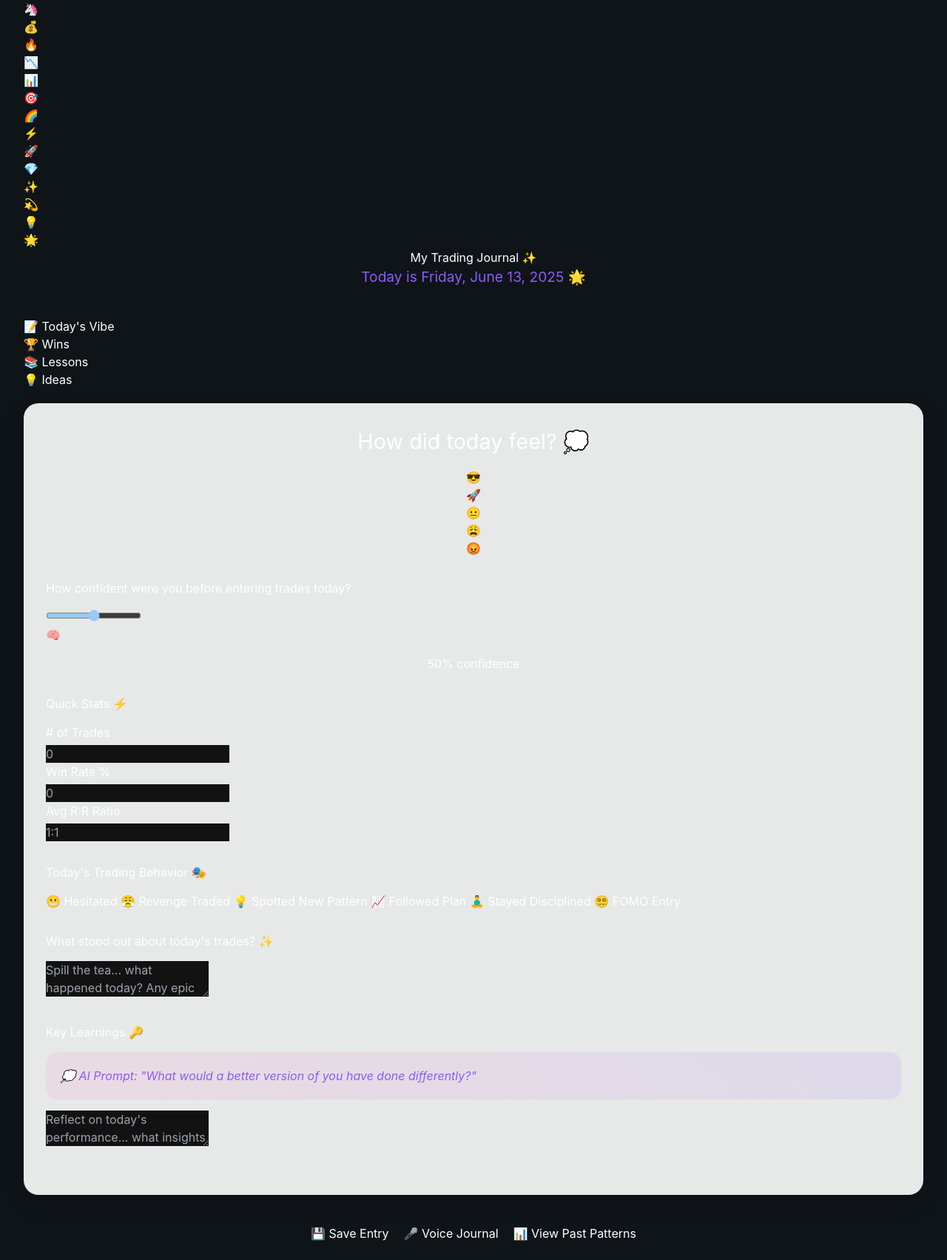
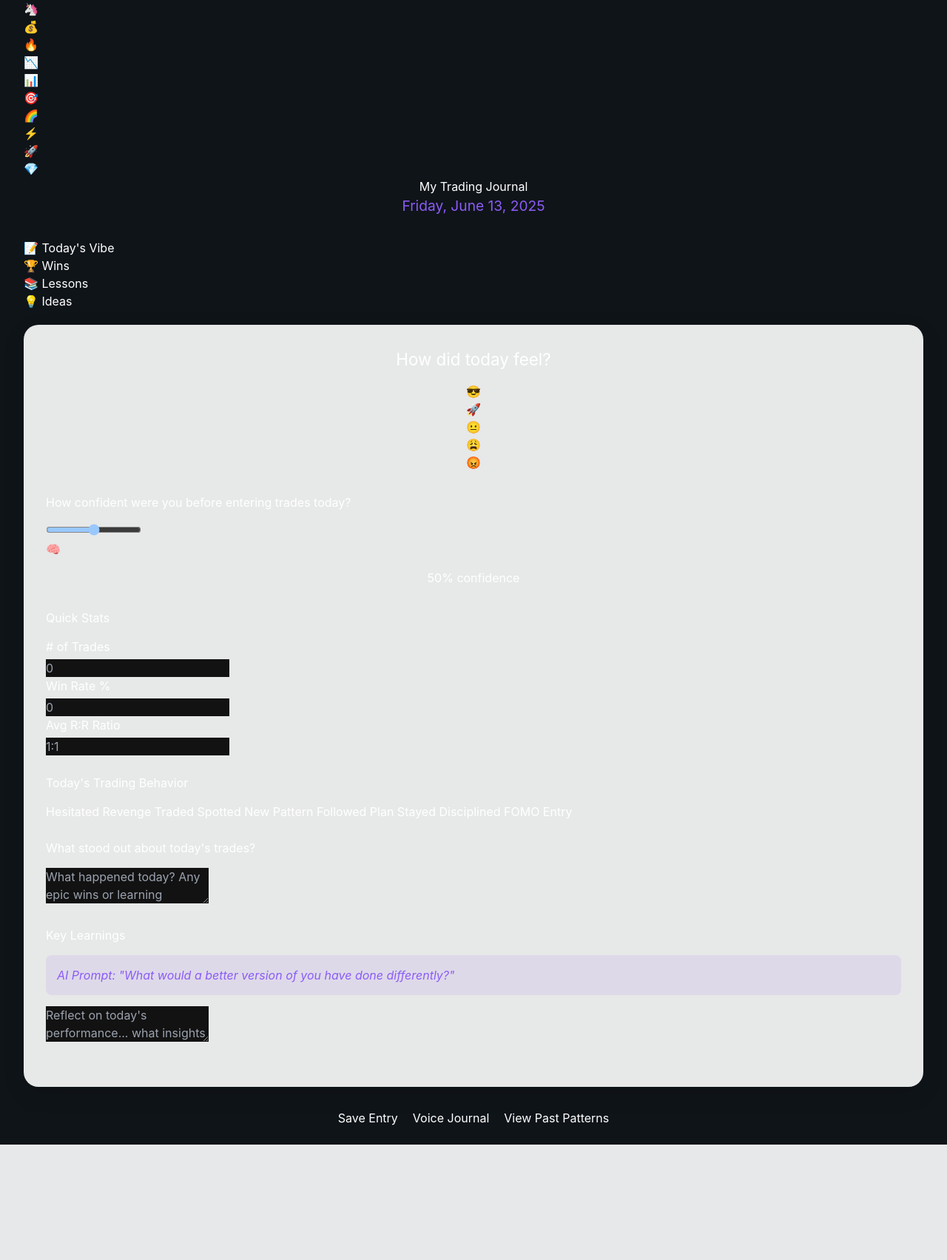
Before and after one commit to Shaunwolf/Piptrack, a Flask app: page /journal in a window 1280 px wide. Shown: the part 145-1848 px from the top of the page at 74% size. After the commit the page ends 1692 px from the top, so only its background shows below. Run offline with Flask 3, Linux system fonts and the light colour scheme; data comes from the database, SQL or seed files in the repository; data that the repository does not hold is empty; some libraries are stand-ins or nearby versions.

Commit message:
Improve the journal's layout and appearance by removing unnecessary emojis
Removes emojis and adjusts spacing/font sizes within journal_new.html for cleaner UI.

Replit-Commit-Author: Agent
Replit-Commit-Session-Id: d9a00323-5494-4a57-9400-42341ce35d1b
Replit-Commit-Screenshot-Url: https://storage.googleapis.com/screenshot-production-us-central1/fe60b9d2-207d-45d2-b205-c500ca57dec4/41178522-fea3-4e6a-a8a3-84272e34eef5.jpg

```diff
--- a/templates/journal_new.html
+++ b/templates/journal_new.html
@@ -452,19 +452,15 @@
 
     <!-- Main Journal Card -->
     <div class="journal-card" id="journalPage">
-        <!-- Corner Doodles -->
-        <div class="doodle top-left">✨</div>
-        <div class="doodle top-right">💫</div>
-        <div class="doodle bottom-left">💡</div>
-        <div class="doodle bottom-right">🌟</div>
+
 
         <div style="position: relative;">
 
             <!-- Journal Header -->
-            <div style="text-align: center; margin-bottom: 40px;">
-                <h1 class="handwritten-title">My Trading Journal ✨</h1>
+            <div style="text-align: center; margin-bottom: 30px;">
+                <h1 class="handwritten-title">My Trading Journal</h1>
                 <div class="handwritten-text" style="font-size: 1.2rem; color: #8b5cf6;">
-                    Today is <span id="currentDate">loading...</span> 🌟
+                    <span id="currentDate">loading...</span>
                 </div>
             </div>
 
@@ -481,8 +477,8 @@
                 <div style="background: rgba(255, 255, 255, 0.9); border-radius: 20px; padding: 30px; margin: 20px 0; box-shadow: 0 10px 30px rgba(0, 0, 0, 0.1);">
 
                     <!-- Mood Tracker -->
-                    <div style="text-align: center; margin-bottom: 30px;">
-                        <h3 class="handwritten-heading" style="font-size: 1.8rem; margin-bottom: 15px;">How did today feel? 💭</h3>
+                    <div style="text-align: center; margin-bottom: 25px;">
+                        <h3 class="handwritten-heading" style="font-size: 1.4rem; margin-bottom: 15px;">How did today feel?</h3>
                         <div class="mood-selector">
                             <div class="mood-emoji" data-mood="confident" title="Confident">😎</div>
                             <div class="mood-emoji" data-mood="excited" title="Excited">🚀</div>
@@ -505,8 +501,8 @@
                     </div>
 
                     <!-- Quick Stats Grid -->
-                    <div style="margin: 30px 0;">
-                        <h4 class="handwritten-heading" style="margin-bottom: 15px;">Quick Stats ⚡</h4>
+                    <div style="margin: 25px 0;">
+                        <h4 class="handwritten-heading" style="margin-bottom: 15px;">Quick Stats</h4>
                         <div class="quick-stats">
                             <div>
                                 <label class="handwritten-text" style="display: block; margin-bottom: 5px;"># of Trades</label>
@@ -524,35 +520,35 @@
                     </div>
 
                     <!-- Emotion + Behavior Tags -->
-                    <div style="margin: 30px 0;">
-                        <h4 class="handwritten-heading" style="margin-bottom: 15px;">Today's Trading Behavior 🎭</h4>
+                    <div style="margin: 25px 0;">
+                        <h4 class="handwritten-heading" style="margin-bottom: 15px;">Today's Trading Behavior</h4>
                         <div class="tag-group">
-                            <button class="tag-btn" data-tag="hesitated">😬 Hesitated</button>
-                            <button class="tag-btn" data-tag="revenge">😤 Revenge Traded</button>
-                            <button class="tag-btn" data-tag="pattern">💡 Spotted New Pattern</button>
-                            <button class="tag-btn" data-tag="plan">📈 Followed Plan</button>
-                            <button class="tag-btn" data-tag="disciplined">🧘‍♂️ Stayed Disciplined</button>
-                            <button class="tag-btn" data-tag="fomo">😵‍💫 FOMO Entry</button>
+                            <button class="tag-btn" data-tag="hesitated">Hesitated</button>
+                            <button class="tag-btn" data-tag="revenge">Revenge Traded</button>
+                            <button class="tag-btn" data-tag="pattern">Spotted New Pattern</button>
+                            <button class="tag-btn" data-tag="plan">Followed Plan</button>
+                            <button class="tag-btn" data-tag="disciplined">Stayed Disciplined</button>
+                            <button class="tag-btn" data-tag="fomo">FOMO Entry</button>
                         </div>
                     </div>
 
                     <!-- Trade Highlights -->
-                    <div style="margin: 30px 0;">
-                        <h4 class="handwritten-heading" style="margin-bottom: 15px;">What stood out about today's trades? ✨</h4>
+                    <div style="margin: 25px 0;">
+                        <h4 class="handwritten-heading" style="margin-bottom: 15px;">What stood out about today's trades?</h4>
                         <textarea class="rich-text-area" id="tradeHighlights"
-                                  placeholder="Spill the tea... what happened today? Any epic wins or learning moments? 📝"></textarea>
+                                  placeholder="What happened today? Any epic wins or learning moments?"></textarea>
                     </div>
 
                     <!-- Key Learnings -->
-                    <div style="margin: 30px 0;">
-                        <h4 class="handwritten-heading" style="margin-bottom: 15px;">Key Learnings 🔑</h4>
-                        <div style="background: linear-gradient(45deg, rgba(255, 105, 180, 0.1), rgba(139, 92, 246, 0.1)); border-radius: 15px; padding: 20px; margin-bottom: 15px;">
+                    <div style="margin: 25px 0;">
+                        <h4 class="handwritten-heading" style="margin-bottom: 15px;">Key Learnings</h4>
+                        <div style="background: rgba(139, 92, 246, 0.1); border-radius: 8px; padding: 15px; margin-bottom: 15px;">
                             <div class="handwritten-text" style="font-style: italic; color: #8b5cf6;">
-                                💭 AI Prompt: "What would a better version of you have done differently?"
+                                AI Prompt: "What would a better version of you have done differently?"
                             </div>
                         </div>
                         <textarea class="rich-text-area" id="keyLearnings"
-                                  placeholder="Reflect on today's performance... what insights did you gain? 🌱"></textarea>
+                                  placeholder="Reflect on today's performance... what insights did you gain?"></textarea>
                     </div>
 
                 </div>
@@ -561,11 +557,11 @@
             <!-- Wins Tab -->
             <div class="tab-content" id="wins-tab" style="display: none;">
                 <div style="background: rgba(255, 255, 255, 0.9); border-radius: 20px; padding: 30px; margin: 20px 0;">
-                    <h2 class="handwritten-heading" style="font-size: 2rem; color: #10b981; text-align: center; margin-bottom: 30px;">🏆 Victory Collection 🏆</h2>
+                    <h2 class="handwritten-heading" style="font-size: 1.8rem; color: #10b981; text-align: center; margin-bottom: 25px;">Victory Collection</h2>
 
                     <!-- Best Trade of the Day -->
-                    <div style="margin: 30px 0;">
-                        <h4 class="handwritten-heading" style="margin-bottom: 15px;">Best Trade Today ⭐</h4>
+                    <div style="margin: 25px 0;">
+                        <h4 class="handwritten-heading" style="margin-bottom: 15px;">Best Trade Today</h4>
                         <div style="display: grid; grid-template-columns: 1fr 1fr; gap: 20px; margin-bottom: 20px;">
                             <div>
                                 <label class="handwritten-text" style="display: block; margin-bottom: 5px;">Symbol</label>
@@ -577,27 +573,27 @@
                             </div>
                         </div>
                         <textarea class="rich-text-area" id="bestTradeStory"
-                                  placeholder="What made this trade special? Tell the story of your victory! 🎉"></textarea>
+                                  placeholder="What made this trade special? Tell the story of your victory!"></textarea>
                     </div>
 
                     <!-- Achievements -->
-                    <div style="margin: 30px 0;">
-                        <h4 class="handwritten-heading" style="margin-bottom: 15px;">Today's Achievements 🎯</h4>
+                    <div style="margin: 25px 0;">
+                        <h4 class="handwritten-heading" style="margin-bottom: 15px;">Today's Achievements</h4>
                         <div class="tag-group">
-                            <button class="tag-btn achievement-tag" data-achievement="streak">🔥 Win Streak</button>
-                            <button class="tag-btn achievement-tag" data-achievement="discipline">🧘‍♂️ Perfect Discipline</button>
-                            <button class="tag-btn achievement-tag" data-achievement="patience">⏰ Perfect Timing</button>
-                            <button class="tag-btn achievement-tag" data-achievement="pattern">👁️ Spotted Great Pattern</button>
-                            <button class="tag-btn achievement-tag" data-achievement="risk">⚖️ Perfect Risk Management</button>
-                            <button class="tag-btn achievement-tag" data-achievement="profit">💰 Hit Profit Target</button>
+                            <button class="tag-btn achievement-tag" data-achievement="streak">Win Streak</button>
+                            <button class="tag-btn achievement-tag" data-achievement="discipline">Perfect Discipline</button>
+                            <button class="tag-btn achievement-tag" data-achievement="patience">Perfect Timing</button>
+                            <button class="tag-btn achievement-tag" data-achievement="pattern">Spotted Great Pattern</button>
+                            <button class="tag-btn achievement-tag" data-achievement="risk">Perfect Risk Management</button>
+                            <button class="tag-btn achievement-tag" data-achievement="profit">Hit Profit Target</button>
                         </div>
                     </div>
 
                     <!-- Celebration Notes -->
-                    <div style="margin: 30px 0;">
-                        <h4 class="handwritten-heading" style="margin-bottom: 15px;">Celebration Notes 🎊</h4>
+                    <div style="margin: 25px 0;">
+                        <h4 class="handwritten-heading" style="margin-bottom: 15px;">Celebration Notes</h4>
                         <textarea class="rich-text-area" id="celebrationNotes"
-                                  placeholder="What are you proud of today? Celebrate your wins, big and small! 🌟"></textarea>
+                                  placeholder="What are you proud of today? Celebrate your wins, big and small!"></textarea>
                     </div>
                 </div>
             </div>
@@ -605,38 +601,38 @@
             <!-- Lessons Tab -->
             <div class="tab-content" id="losses-tab" style="display: none;">
                 <div style="background: rgba(255, 255, 255, 0.9); border-radius: 20px; padding: 30px; margin: 20px 0;">
-                    <h2 class="handwritten-heading" style="font-size: 2rem; color: #f59e0b; text-align: center; margin-bottom: 30px;">📚 Learning Library 📚</h2>
+                    <h2 class="handwritten-heading" style="font-size: 1.8rem; color: #f59e0b; text-align: center; margin-bottom: 25px;">Learning Library</h2>
 
                     <!-- Mistake Analysis -->
-                    <div style="margin: 30px 0;">
-                        <h4 class="handwritten-heading" style="margin-bottom: 15px;">What Went Wrong? 🔍</h4>
+                    <div style="margin: 25px 0;">
+                        <h4 class="handwritten-heading" style="margin-bottom: 15px;">What Went Wrong?</h4>
                         <div class="tag-group">
-                            <button class="tag-btn mistake-tag" data-mistake="entry">🚪 Poor Entry</button>
-                            <button class="tag-btn mistake-tag" data-mistake="exit">🚶‍♂️ Poor Exit</button>
-                            <button class="tag-btn mistake-tag" data-mistake="size">📏 Wrong Size</button>
-                            <button class="tag-btn mistake-tag" data-mistake="fomo">😵‍💫 FOMO Trade</button>
-                            <button class="tag-btn mistake-tag" data-mistake="revenge">😤 Revenge Trade</button>
-                            <button class="tag-btn mistake-tag" data-mistake="plan">📋 Ignored Plan</button>
+                            <button class="tag-btn mistake-tag" data-mistake="entry">Poor Entry</button>
+                            <button class="tag-btn mistake-tag" data-mistake="exit">Poor Exit</button>
+                            <button class="tag-btn mistake-tag" data-mistake="size">Wrong Size</button>
+                            <button class="tag-btn mistake-tag" data-mistake="fomo">FOMO Trade</button>
+                            <button class="tag-btn mistake-tag" data-mistake="revenge">Revenge Trade</button>
+                            <button class="tag-btn mistake-tag" data-mistake="plan">Ignored Plan</button>
                         </div>
                     </div>
 
                     <!-- Lesson Learned -->
-                    <div style="margin: 30px 0;">
-                        <h4 class="handwritten-heading" style="margin-bottom: 15px;">Key Lesson Learned 💡</h4>
-                        <div style="background: linear-gradient(45deg, rgba(245, 158, 11, 0.1), rgba(139, 92, 246, 0.1)); border-radius: 15px; padding: 20px; margin-bottom: 15px;">
+                    <div style="margin: 25px 0;">
+                        <h4 class="handwritten-heading" style="margin-bottom: 15px;">Key Lesson Learned</h4>
+                        <div style="background: rgba(245, 158, 11, 0.1); border-radius: 8px; padding: 15px; margin-bottom: 15px;">
                             <div class="handwritten-text" style="font-style: italic; color: #f59e0b;">
-                                🧠 Remember: Every loss is a lesson in disguise. What did the market teach you today?
+                                Remember: Every loss is a lesson in disguise. What did the market teach you today?
                             </div>
                         </div>
                         <textarea class="rich-text-area" id="lessonLearned"
-                                  placeholder="What specific lesson did you learn? How will you apply this going forward? 📖"></textarea>
+                                  placeholder="What specific lesson did you learn? How will you apply this going forward?"></textarea>
                     </div>
 
                     <!-- Prevention Strategy -->
-                    <div style="margin: 30px 0;">
-                        <h4 class="handwritten-heading" style="margin-bottom: 15px;">How to Prevent This Next Time 🛡️</h4>
+                    <div style="margin: 25px 0;">
+                        <h4 class="handwritten-heading" style="margin-bottom: 15px;">How to Prevent This Next Time</h4>
                         <textarea class="rich-text-area" id="preventionStrategy"
-                                  placeholder="What specific steps will you take to avoid this mistake in the future? 🎯"></textarea>
+                                  placeholder="What specific steps will you take to avoid this mistake in the future?"></textarea>
                     </div>
                 </div>
             </div>
@@ -644,53 +640,53 @@
             <!-- Ideas Tab -->
             <div class="tab-content" id="ideas-tab" style="display: none;">
                 <div style="background: rgba(255, 255, 255, 0.9); border-radius: 20px; padding: 30px; margin: 20px 0;">
-                    <h2 class="handwritten-heading" style="font-size: 2rem; color: #8b5cf6; text-align: center; margin-bottom: 30px;">💡 Bright Ideas 💡</h2>
+                    <h2 class="handwritten-heading" style="font-size: 1.8rem; color: #8b5cf6; text-align: center; margin-bottom: 25px;">Bright Ideas</h2>
 
                     <!-- New Pattern Spotted -->
-                    <div style="margin: 30px 0;">
-                        <h4 class="handwritten-heading" style="margin-bottom: 15px;">New Patterns Discovered 🔍</h4>
+                    <div style="margin: 25px 0;">
+                        <h4 class="handwritten-heading" style="margin-bottom: 15px;">New Patterns Discovered</h4>
                         <textarea class="rich-text-area" id="newPatterns"
-                                  placeholder="Did you notice any new chart patterns or market behaviors today? Document them here! 📈"></textarea>
+                                  placeholder="Did you notice any new chart patterns or market behaviors today? Document them here!"></textarea>
                     </div>
 
                     <!-- Strategy Ideas -->
-                    <div style="margin: 30px 0;">
-                        <h4 class="handwritten-heading" style="margin-bottom: 15px;">Strategy Improvements 🚀</h4>
+                    <div style="margin: 25px 0;">
+                        <h4 class="handwritten-heading" style="margin-bottom: 15px;">Strategy Improvements</h4>
                         <textarea class="rich-text-area" id="strategyIdeas"
-                                  placeholder="What improvements can you make to your trading strategy? Any new approaches to test? 💭"></textarea>
+                                  placeholder="What improvements can you make to your trading strategy? Any new approaches to test?"></textarea>
                     </div>
 
                     <!-- Market Observations -->
-                    <div style="margin: 30px 0;">
-                        <h4 class="handwritten-heading" style="margin-bottom: 15px;">Market Observations 👁️</h4>
+                    <div style="margin: 25px 0;">
+                        <h4 class="handwritten-heading" style="margin-bottom: 15px;">Market Observations</h4>
                         <textarea class="rich-text-area" id="marketObservations"
-                                  placeholder="What did you notice about market conditions today? Any insights about sector rotation, volatility, or trends? 🌊"></textarea>
+                                  placeholder="What did you notice about market conditions today? Any insights about sector rotation, volatility, or trends?"></textarea>
                     </div>
 
                     <!-- Tomorrow's Plan -->
-                    <div style="margin: 30px 0;">
-                        <h4 class="handwritten-heading" style="margin-bottom: 15px;">Tomorrow's Game Plan 📋</h4>
-                        <div style="background: linear-gradient(45deg, rgba(139, 92, 246, 0.1), rgba(59, 130, 246, 0.1)); border-radius: 15px; padding: 20px; margin-bottom: 15px;">
+                    <div style="margin: 25px 0;">
+                        <h4 class="handwritten-heading" style="margin-bottom: 15px;">Tomorrow's Game Plan</h4>
+                        <div style="background: rgba(139, 92, 246, 0.1); border-radius: 8px; padding: 15px; margin-bottom: 15px;">
                             <div class="handwritten-text" style="font-style: italic; color: #8b5cf6;">
-                                ⭐ Pro Tip: End each day by planning the next. What will you focus on tomorrow?
+                                Pro Tip: End each day by planning the next. What will you focus on tomorrow?
                             </div>
                         </div>
                         <textarea class="rich-text-area" id="tomorrowPlan"
-                                  placeholder="What are your specific goals and focus areas for tomorrow's trading session? 🎯"></textarea>
+                                  placeholder="What are your specific goals and focus areas for tomorrow's trading session?"></textarea>
                     </div>
                 </div>
             </div>
 
             <!-- Bottom Action Bar -->
-            <div style="display: flex; justify-content: center; gap: 20px; margin-top: 40px; flex-wrap: wrap;">
+            <div style="display: flex; justify-content: center; gap: 20px; margin-top: 30px; flex-wrap: wrap;">
                 <button class="save-btn" id="saveBtn" onclick="saveJournalEntry()">
-                    💾 Save Entry
+                    Save Entry
                 </button>
                 <button class="voice-btn" onclick="toggleVoiceJournal()">
-                    🎤 Voice Journal
+                    Voice Journal
                 </button>
                 <button class="voice-btn" onclick="viewPastPatterns()">
-                    📊 View Past Patterns
+                    View Past Patterns
                 </button>
             </div>
 
```
